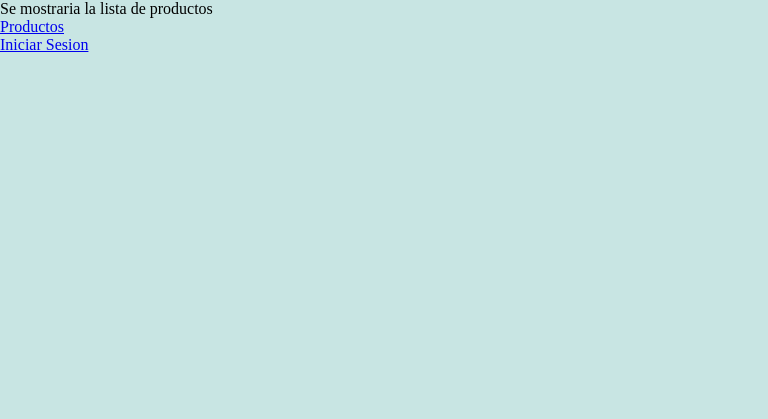
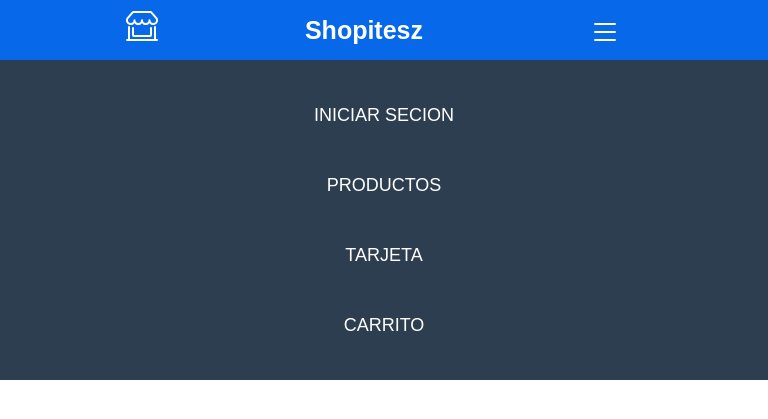
Before and after one commit to XLuis-Eduardo-Espinoza-Mares/Verano_Shopitesz_Eq6, a Flask app: page / in a window 768 px wide. Shown: the top 419 px of the page. Run offline with Flask 2, Linux system fonts and the light colour scheme; some libraries are stand-ins or nearby versions.

Commit message:
Diseño general

```diff
--- a/Shopitesz/static/css/estilo.css
+++ b/Shopitesz/static/css/estilo.css
@@ -1,52 +1,137 @@
-*{
-    box-sizing: border-box;;
+* {
   margin: 0;
-    padding: 0;
+  box-sizing: border-box;
 }
-body{
-	background-color: #c8e5e3;
-	height: 100vh;
-	background-size: cover;
+
+body {
+  font-family: sans-serif;
+  padding: 90px 20px 0;
 }
-.buscar{
+
+.header {
+  background-color: #0769e9;
+  height: 80px;
+  position: fixed;
+  width: 100%;
+  top: 0;
+  left: 0;
+}
+
+.nav {
   display: flex;
-	justify-content: center;
+  justify-content: space-between;
+
+  max-width: 992px;
+  margin: 0 auto;
+}
+
+.nav-link {
+  color: white;
+  text-decoration: none;
+}
+
+.logo {
+  font-size: 30px;
+  font-weight: bold;
+  padding: 0 40px;
+  line-height: 80px;
+}
+
+.nav-menu {
+  display: flex;
+  margin-right: 40px;
+  list-style: none;
+}
+
+.nav-menu-item {
+  font-size: 18px;
+  margin: 0 10px;
+  line-height: 80px;
+  text-transform: uppercase;
+  width: max-content;
+}
+
+.nav-menu-link {
+  padding: 8px 12px;
+  border-radius: 3px;
+}
+
+.nav-menu-link:hover,
+.nav-menu-link_active {
+  background-color: #034574;
+  transition: 0.5s;
+}
+
+/* TOGGLE */
+.nav-toggle {
+  color: #0769e9;
+  background: none;
+  border: none;
+  font-size: 30px;
+  padding: 0 20px;
+  line-height: 60px;
+  cursor: pointer;
+
+  display: none;
+}
+.op{
+  font-size: 30px;
+  line-height: 60px;
+  height: 80px;
+}
+/* MOBILE */
+@media (max-width: 768px) {
+  body {
+    padding-top: 70px;
+  }
+
+  .header {
+    height: 60px;
+  }
+
+  .logo {
+    font-size: 25px;
+    padding: 0 20px;
+    line-height: 60px;
+  }
+
+  .nav-menu {
+    flex-direction: column;
     align-items: center;
-	position: absolute;
-	left: 50%;
-	top: 50%;
-	transform: translate(-50%,-50%);
-	background: #069;
-	padding: 10px;
-	height: 80px;
-	border-radius: 40px;
+    margin-right: : 20px;
+    background-color: #2c3e50;
+    position: fixed;
+    left: 0;
+    top: 60px;
+    width: 100%;
+    padding: 20px 0;
   }
-.buscar_texto{
-	border: none;
+
+  .op{
+  font-size: 30px;
+  line-height: 60px;
+  height: 50px;
+
+  }
+  .nav-menu-item {
+    line-height: 70px;
+  }
+
+  .nav-menu-link:hover,
+  .nav-menu-link_active {
     background: none;
+    color: #83c5f7;
+  }
+
+  .nav-toggle {
+    display: block;
+  }
+
+  .nav-menu_visible {
+    left: 0;
+  }
+
+  .nav-toggle:focus:not(:focus-visible) {
     outline: none;
-	color: white;
-	font-size: 20px;
-	float: left;
-	line-height: 60px;
-	transition: .3s;
-	width: 0;
-}
-.boton{
-	width: 40px;
-	height: 40px;
-	text-decoration: none;
-	color: white;
-	font-size: 30px;
-}
-@media screen and (min-width:768px){
-	.buscar:hover > .buscar_texto{
-		width: 300px;
   }
 }
-
-@media screen and (min-width:1024px){
-	.buscar:hover > .buscar_texto{
-		width: 500px;
-	}
-}
--- /dev/null
+++ b/Shopitesz/static/img/desktop.ini
@@ -0,0 +1,2 @@
+[LocalizedFileNames]
+list.svg=@list,0
--- /dev/null
+++ b/Shopitesz/templates/comunes/base.html
@@ -0,0 +1,25 @@
+{% extends 'bootstrap/base.html' %}
+{% block title %}
+    SHOPITESZ - Tienda en linea
+{% endblock %}
+{% block content %}
+<link rel="stylesheet" href="{{url_for('static',filename='css/estilo.css')}}">
+<header class="header">
+        <nav class="nav">
+            <img class="op" src="{{url_for('static',filename='img/shop-window.svg')}}" alt="Bootstrap" width="32" height="32">
+            <a href="#" class="logo nav-link">Shopitesz</a>
+            <button class="nav-toggle">
+            <i><img class="op" src="{{url_for('static',filename='img/list.svg')}}" alt="Bootstrap" width="32" height="32"></i>
+            </button>
+            <ul class="nav-menu">
+                <li class="nav-menu-item"><a href="#" class="nav-menu-link nav-link">Iniciar Secion</a></li>
+                <li class="nav-menu-item"><a href="#" class="nav-menu-link nav-link">Productos</a></li>
+                <li class="nav-menu-item"><a href="#" class="nav-menu-link nav-link">Tarjeta</a></li>
+                <li class="nav-menu-item"><a href="#" class="nav-menu-link nav-link">Carrito</a></li>
+            </ul>
+        </nav>
+    </header>
+     {% block contenido %}
+
+    {% endblock %}
+{% endblock %}
--- a/Shopitesz/templates/principal.html
+++ b/Shopitesz/templates/principal.html
@@ -1,14 +1,7 @@
-<!DOCTYPE html>
-<html lang="en">
-<head>
-    <meta charset="UTF-8">
-    <title>SHOPITESZ</title>
-    <link rel="stylesheet" href="{{url_for('static',filename='css/estilo.css')}}">
-    <meta name="viewport" content="width=device-width, initial-scale=1.0">
-</head>
-<body>
+{% extends 'comunes/base.html' %}
+{% block contenido %}
+
 <p>Se mostraria la lista de productos</p>
     <a href="/productos">Productos</a><br>
-    <a href="/validarSesion">Iniciar Sesion</a>
-</body>
-</html>
+    <a href="/validarSesion" class="btn btn-primary">Iniciar Sesion</a>
+{% endblock %}
```
Also changed, not shown: Shopitesz/static/img/list.svg (added), Shopitesz/static/img/shop-window.svg (added). Lines whose indentation alone changed are shown as unchanged.
